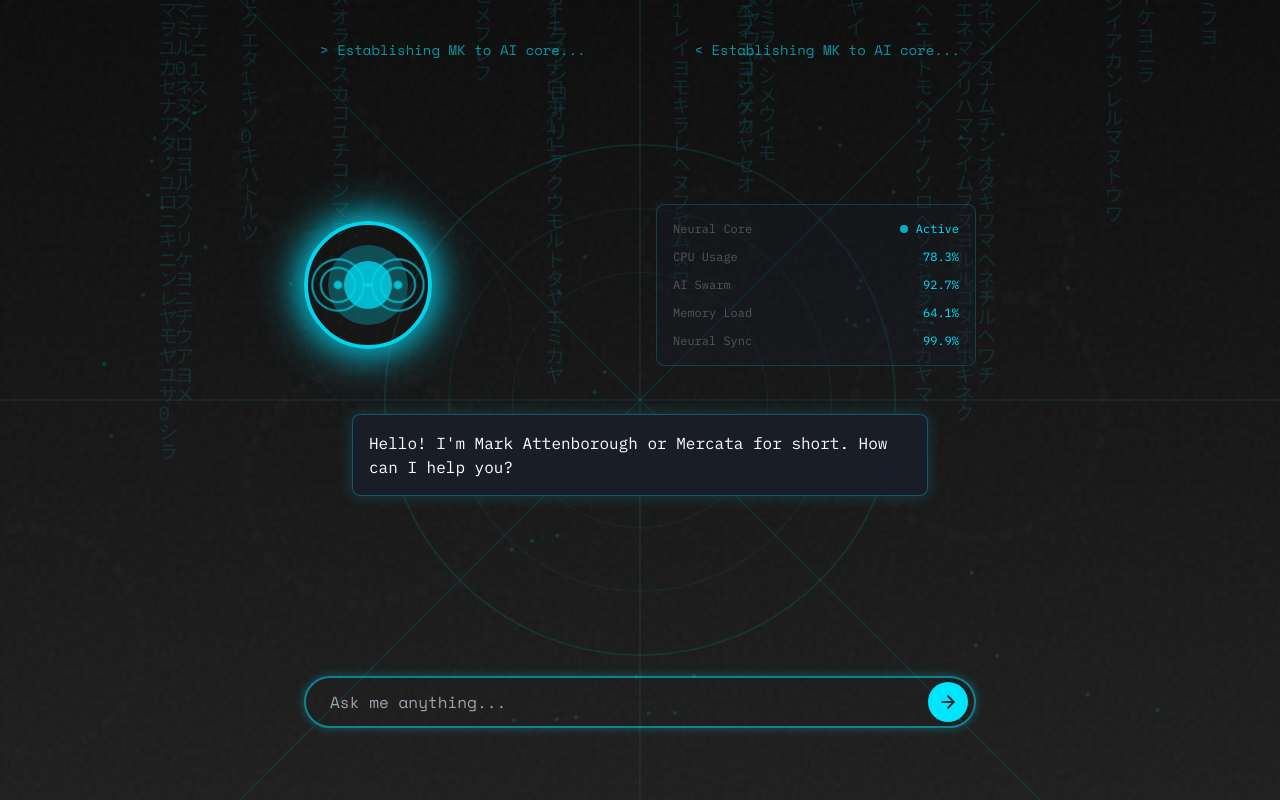
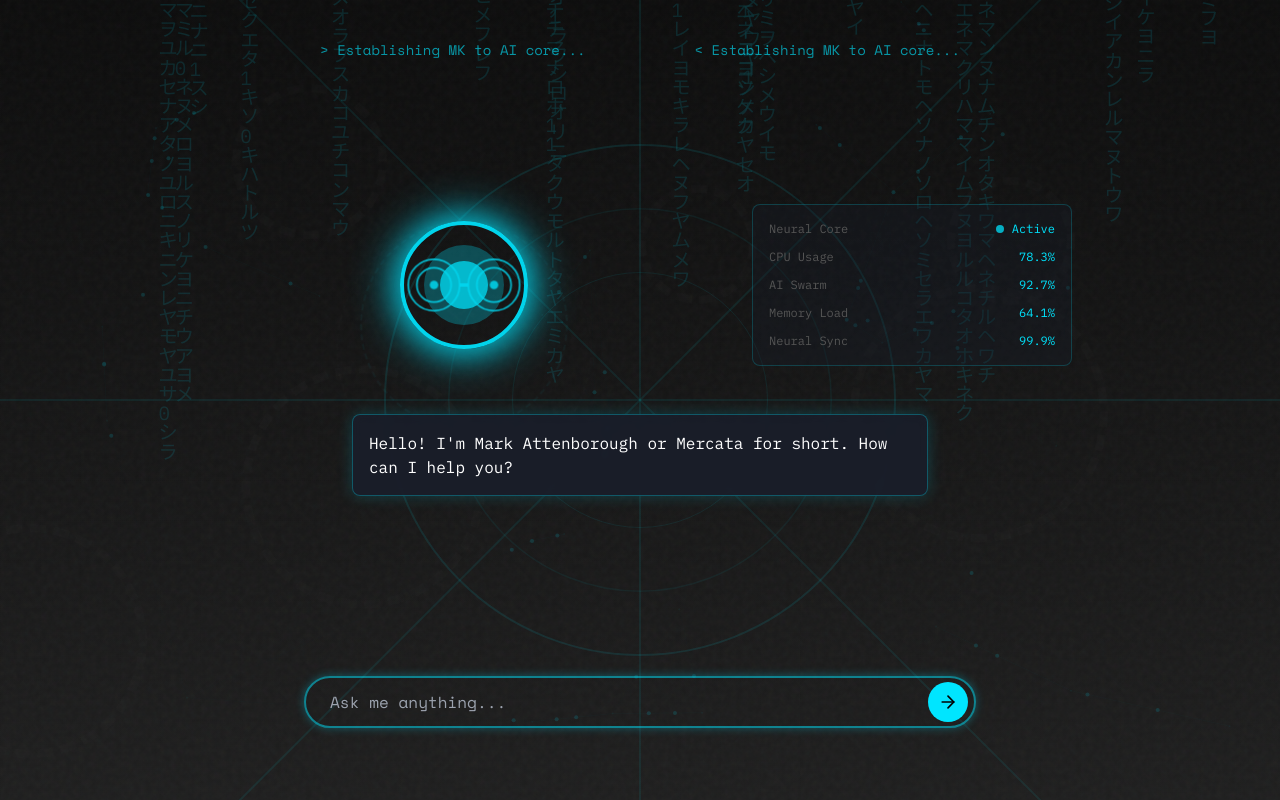
Before and after one commit to davidnallapu/mercata-llm-frontend, a React (Vite) app: page / in a window 1280 px wide. Built offline with nearby package versions, Linux system fonts and the light colour scheme.

Commit message:
Refactor: Adjust AI orb and stats layout
Adjust the layout of the AI orb and status metrics panel to ensure they are displayed side-by-side.

```diff
--- a/src/components/ai/AiOrb.tsx
+++ b/src/components/ai/AiOrb.tsx
@@ -23,8 +23,8 @@ export const AiOrb: React.FC = () => {
   }, []);
 
   return (
-    <div className="relative flex items-center justify-between my-12 w-full max-w-2xl mx-auto">
-      <div className="relative flex-1">
+    <div className="flex items-center justify-center w-full max-w-4xl mx-auto my-12 px-4">
+      <div className="flex-1 flex justify-center relative">
         <div className="absolute animate-rotate-slow opacity-10">
           <div className="w-64 h-64 rounded-full border-2 border-dashed border-steel-gray/30"></div>
         </div>
@@ -40,7 +40,7 @@ export const AiOrb: React.FC = () => {
       </div>
 
       {/* Status metrics panel */}
-      <div className="flex-1 ml-8">
+      <div className="w-80 ml-8">
         <div className="bg-dark-bg-accent/30 p-4 rounded-lg border border-neon-blue/20">
           <div className="space-y-3">
             <div className="flex items-center justify-between">
```
